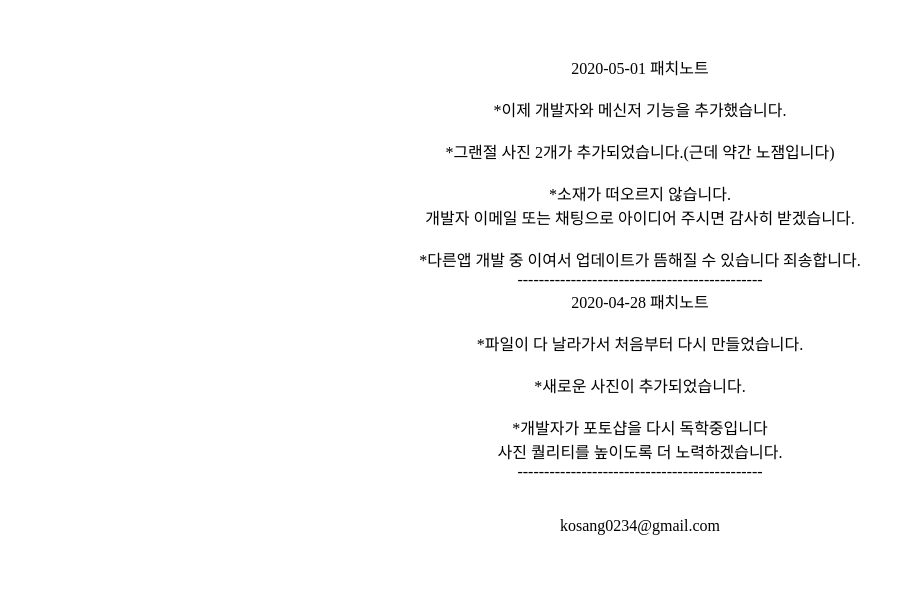
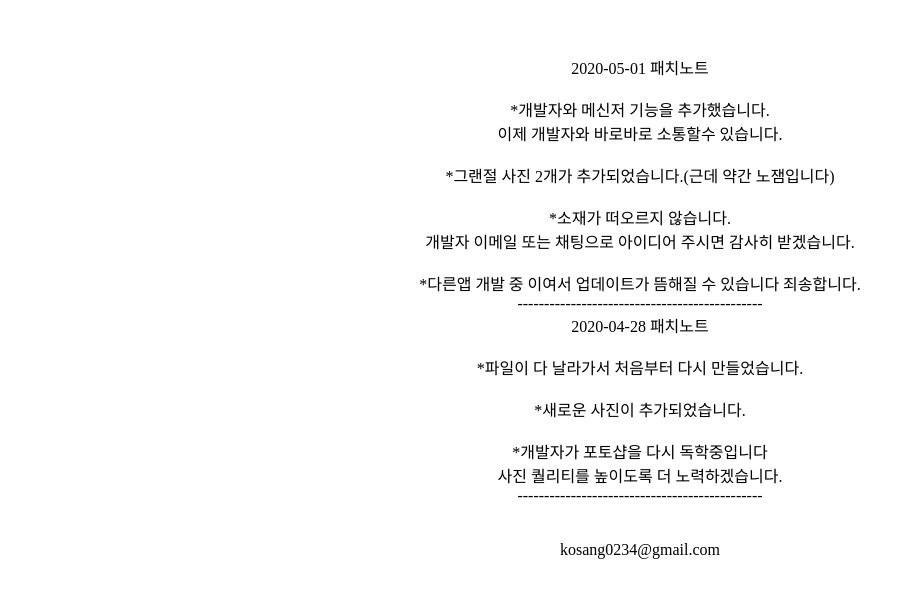
Before and after one commit to kosang02/mynote, a plain HTML site: page index.html in a window 1280 px wide. Shown: the part 102-700 px from the top of the page, without its empty margins (0-915 px from the left). Drawn offline with Linux system fonts and the light colour scheme.

Commit message:
Update index.html

```diff
--- a/index.html
+++ b/index.html
@@ -19,7 +19,7 @@ div {
    <h1>고상혁스위치 사주기2 패치노트</h1>
    <br>
    <br>
-   2020-05-01 패치노트<br><br>*이제 개발자와 메신저 기능을 추가했습니다.<br><br>*그랜절 사진 2개가 추가되었습니다.(근데 약간 노잼입니다)<br><br>*소재가 떠오르지 않습니다.<br>개발자 이메일 또는 채팅으로 아이디어 주시면 감사히 받겠습니다.<br><br>*다른앱 개발 중 이여서 업데이트가 뜸해질 수 있습니다 죄송합니다.<br>----------------------------------------------<br>
+   2020-05-01 패치노트<br><br>*개발자와 메신저 기능을 추가했습니다.<br>이제 개발자와 바로바로 소통할수 있습니다.<br><br>*그랜절 사진 2개가 추가되었습니다.(근데 약간 노잼입니다)<br><br>*소재가 떠오르지 않습니다.<br>개발자 이메일 또는 채팅으로 아이디어 주시면 감사히 받겠습니다.<br><br>*다른앱 개발 중 이여서 업데이트가 뜸해질 수 있습니다 죄송합니다.<br>----------------------------------------------<br>
    2020-04-28 패치노트<br><br>*파일이 다 날라가서 처음부터 다시 만들었습니다.<br><br>*새로운 사진이 추가되었습니다.<br><br>*개발자가 포토샵을 다시 독학중입니다 <br>사진 퀄리티를 높이도록 더 노력하겠습니다.<br>----------------------------------------------
    <br><br><br>kosang0234@gmail.com
   </center>
```
